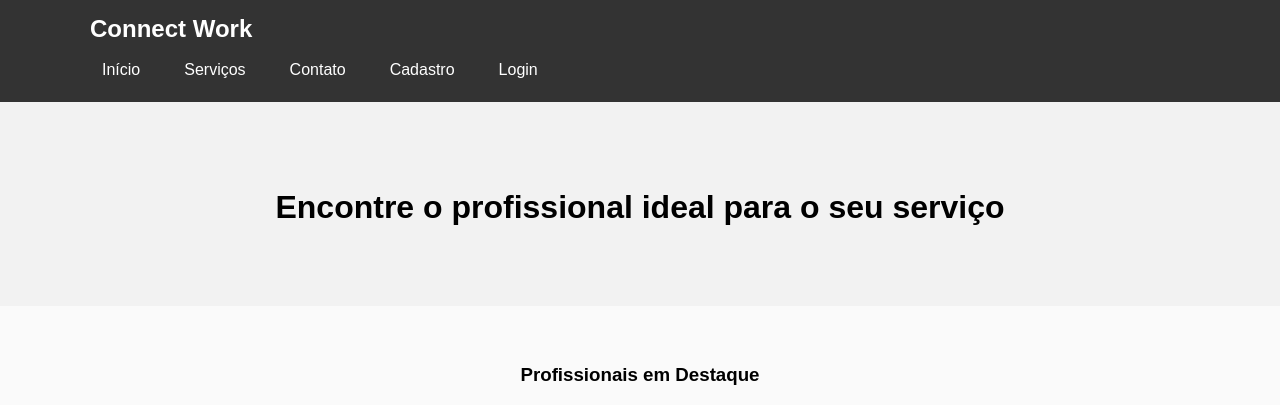
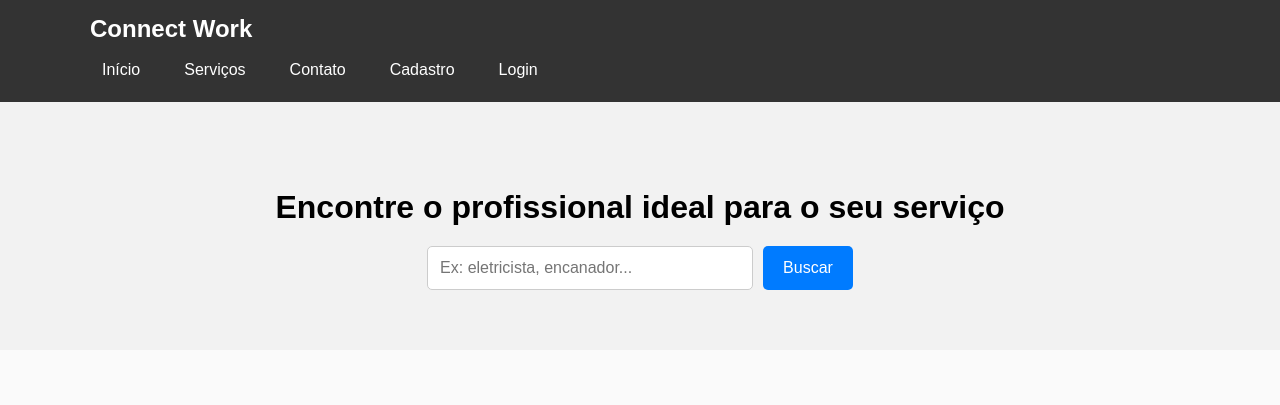
Before and after one commit to manolipe2908/PI---III, a plain HTML site: page index.html in a window 1280 px wide. Shown: the top 405 px of the page. Drawn offline with Linux system fonts and the light colour scheme.

Commit message:
feat: add campo de pesquisa de servico

```diff
--- a/index.html
+++ b/index.html
@@ -45,6 +45,10 @@
   <section class="hero">
     <div class="container">
       <h2>Encontre o profissional ideal para o seu serviço</h2>
+      <form class="busca-servico" action="#" method="GET">
+        <input type="text" name="servico" placeholder="Ex: eletricista, encanador..." required>
+        <button type="submit">Buscar</button>
+      </form>
     </div>
   </section>
 
--- a/style.css
+++ b/style.css
@@ -149,3 +149,33 @@ body {
     text-align: center;
     margin-top: 40px;
   }
+
+  .busca-servico {
+    margin-top: 20px;
+    display: flex;
+    justify-content: center;
+    gap: 10px;
+    flex-wrap: wrap;
+  }
+
+  .busca-servico input {
+    padding: 12px;
+    width: 300px;
+    border: 1px solid #ccc;
+    border-radius: 5px;
+    font-size: 16px;
+  }
+
+  .busca-servico button {
+    padding: 12px 20px;
+    background-color: #007bff;
+    color: white;
+    border: none;
+    border-radius: 5px;
+    font-size: 16px;
+    cursor: pointer;
+  }
+
+  .busca-servico button:hover {
+    background-color: #0056b3;
+  }
```
